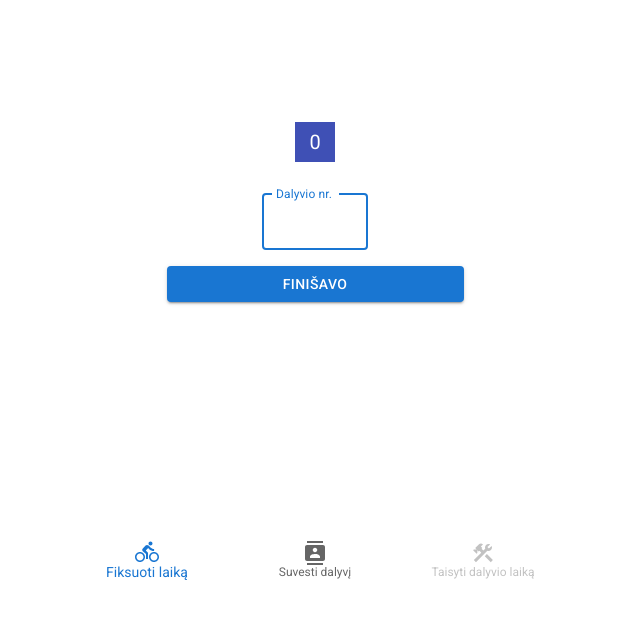
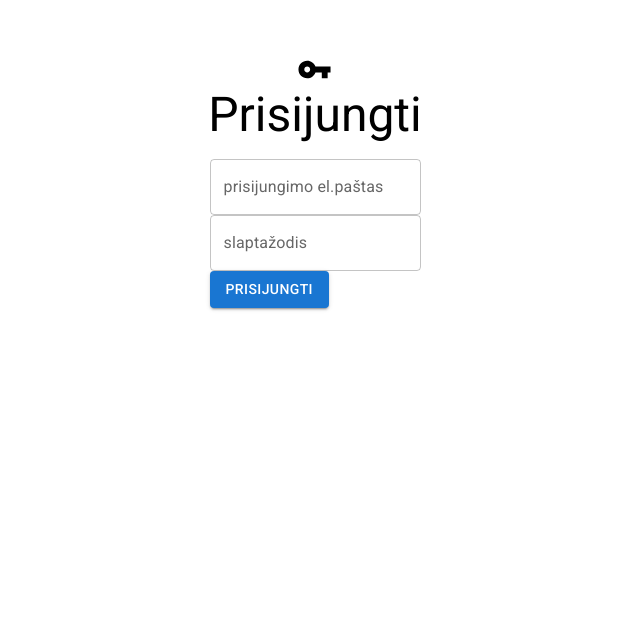
Before and after one commit to Mancefas/Results-admin-app, a React (Create React App) app: page / in a window 1280 px wide. Shown: the part 140-758 px from the top of the page, without its empty margins (325-965 px from the left). Built offline with nearby package versions, Linux system fonts and the light colour scheme.

Commit message:
Added login page, auth context,

```diff
--- a/src/App.js
+++ b/src/App.js
@@ -1,9 +1,17 @@
-import React from "react";
+import React, { useContext } from "react";
 
 import MainApp from "./Pages/MainApp";
+import LogIn from "./Pages/LogIn";
+import AuthContext from "./store/auth-context";
 
 function App() {
-  return <>{<MainApp />}</>;
+  const context = useContext(AuthContext);
+  return (
+    <>
+      {!context.loggedIn && <LogIn />}
+      {context.loggedIn && <MainApp />}
+    </>
+  );
 }
 
 export default App;
--- /dev/null
+++ b/src/Pages/LogIn.js
@@ -0,0 +1,116 @@
+import React, { useContext, useRef, useState } from "react";
+import {
+  Container,
+  Grid,
+  TextField,
+  Typography,
+  Button,
+  Box,
+} from "@mui/material/";
+import VpnKeyIcon from "@mui/icons-material/VpnKey";
+import AuthContext from "../store/auth-context";
+import config from "../config.json";
+
+const LogIn = () => {
+  const context = useContext(AuthContext);
+
+  const [error, setError] = useState(null);
+
+  const emailRef = useRef();
+  const passwordref = useRef();
+
+  const submitHandler = (event) => {
+    event.preventDefault();
+    const enteredEmail = emailRef.current.value;
+    const enteredPassword = passwordref.current.value;
+
+    try {
+      async function fetching(email, pass) {
+        const response = await fetch(
+          `https://identitytoolkit.googleapis.com/v1/accounts:signInWithPassword?key=${config.API_KEY}`,
+          {
+            method: "POST",
+            body: JSON.stringify({
+              email: email,
+              password: pass,
+              returnSecureToken: true,
+            }),
+            headers: {
+              "Content-Type": "application/json",
+            },
+          }
+        );
+        const data = await response.json();
+        if (response.ok) {
+          context.login(data.idToken);
+        } else {
+          throw new Error(data.error.errors[0].message);
+        }
+      }
+      fetching(enteredEmail, enteredPassword);
+    } catch (error) {
+      setError(error);
+    }
+  };
+
+  return (
+    <Container
+      maxWidth="md"
+      sx={{
+        display: "flex",
+        flexDirection: "column",
+        justifyContent: "space-around",
+        height: "80vh",
+        padding: "1rem",
+      }}
+    >
+      <Grid
+        Container
+        sx={{
+          display: "flex",
+          flexDirection: "column",
+          alignItems: "center",
+          gap: "1rem",
+        }}
+      >
+        <Grid item alignItems="center">
+          <Box sx={{ display: "flex", justifyContent: "center" }}>
+            <VpnKeyIcon fontSize="large" />
+          </Box>
+          <Typography variant="h3">Prisijungti</Typography>
+        </Grid>
+        {error && (
+          <Box>
+            <Typography sx={{ fontColor: "red" }}>{error}</Typography>
+          </Box>
+        )}
+
+        <Grid item xs={8}>
+          <form onSubmit={submitHandler}>
+            <div>
+              <TextField
+                label="prisijungimo el.paštas"
+                variant="outlined"
+                inputRef={emailRef}
+              ></TextField>
+            </div>
+            <div>
+              <TextField
+                label="slaptažodis"
+                variant="outlined"
+                inputRef={passwordref}
+              ></TextField>
+            </div>
+            <div>
+              <Button variant="contained" type="submit">
+                Prisijungti
+              </Button>
+            </div>
+          </form>
+        </Grid>
+      </Grid>
+    </Container>
+  );
+};
+
+export default LogIn;
--- a/src/index.js
+++ b/src/index.js
@@ -7,13 +7,16 @@ import reportWebVitals from "./reportWebVitals";
 
 import { Provider } from "react-redux";
 import store from "./store/index";
+import { AuthContextProvider } from "./store/auth-context";
 
 ReactDOM.render(
-  <React.StrictMode>
-    <Provider store={store}>
-      <App />
-    </Provider>
-  </React.StrictMode>,
+  <AuthContextProvider>
+    <React.StrictMode>
+      <Provider store={store}>
+        <App />
+      </Provider>
+    </React.StrictMode>
+  </AuthContextProvider>,
   document.getElementById("root")
 );
 
--- /dev/null
+++ b/src/store/auth-context.js
@@ -0,0 +1,37 @@
+import React, { useState } from "react";
+
+const AuthContext = React.createContext({
+  token: "",
+  loggedIn: false,
+  login: (token) => {},
+  logout: () => {},
+});
+
+export const AuthContextProvider = (props) => {
+  const [token, setToken] = useState(null);
+
+  const userIsLoggedIn = !!token;
+
+  const loginHandler = (token) => {
+    setToken(token);
+  };
+
+  const logoutHandler = () => {
+    setToken(null);
+  };
+
+  const ContextValue = {
+    token: token,
+    loggedIn: userIsLoggedIn,
+    login: loginHandler,
+    logout: logoutHandler,
+  };
+
+  return (
+    <AuthContext.Provider value={ContextValue}>
+      {props.children}
+    </AuthContext.Provider>
+  );
+};
+
+export default AuthContext;
```
